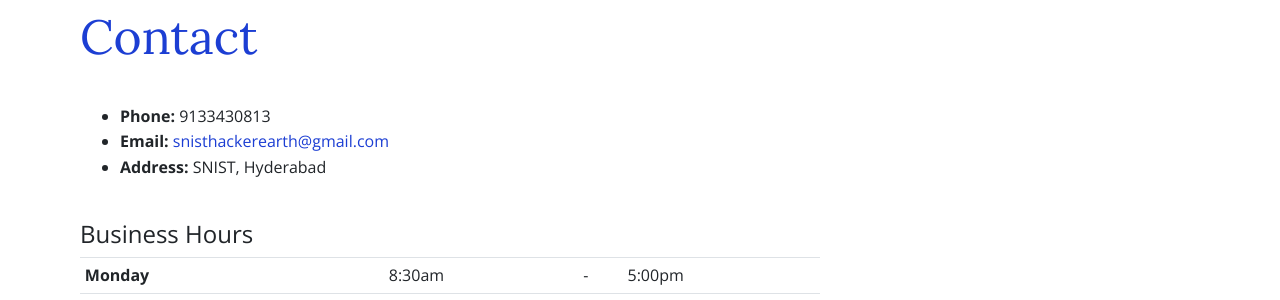
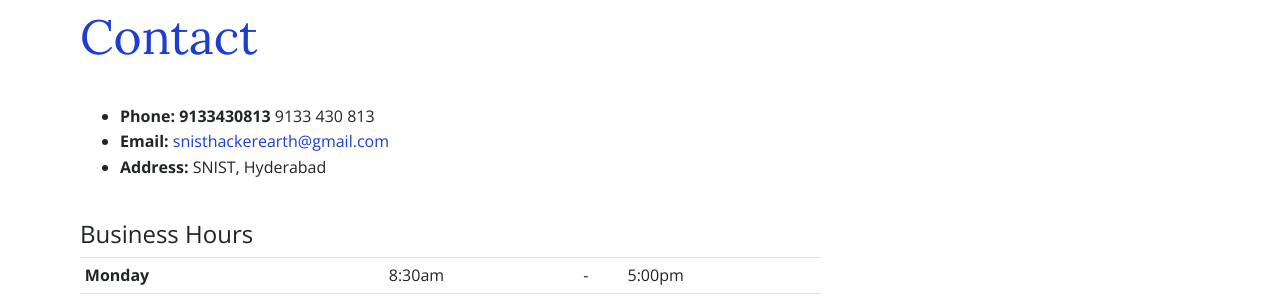
Before and after one commit to SnistAheads/Ocoders, a Jekyll site: the page built from contact.html, in a window 1280 px wide. Shown: the part 142-442 px from the top of the page. Built offline with Jekyll 4.4.1, drawn with Linux system fonts in a browser that asks for light colours; part of the change alters nothing that is shown.

```diff
--- a/contact.html
+++ b/contact.html
@@ -17,7 +17,7 @@ bodyClass: page-contact
   <div class="row">
     <div class="col-12 col-md-8">
       <ul>
-        <li><strong>Phone: </strong>9133430813</li>
+        <li><strong>Phone: 9133430813</strong> {{site.data.contact.phone}}</li>
         <li><strong>Email: </strong><a href="mailto:{{ site.data.contact.email }}">
             {{ site.data.contact.email }}</a></li>
         {% if site.data.contact.address %}
```
